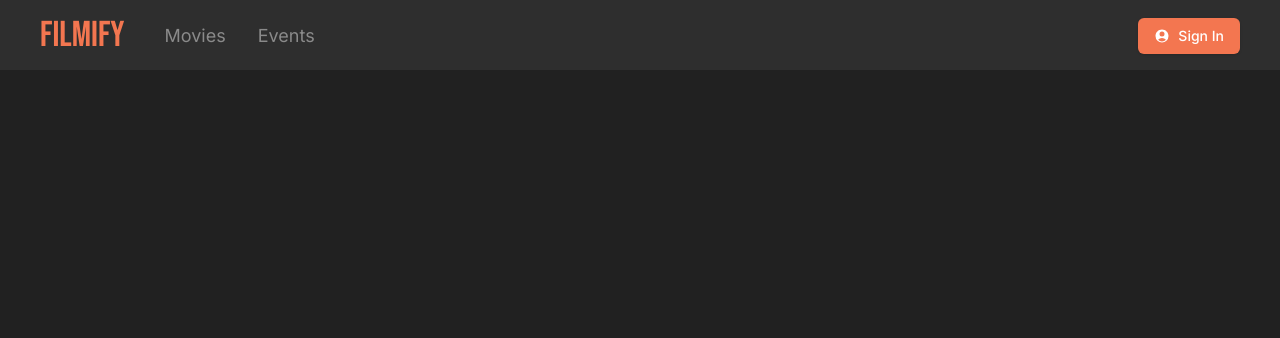
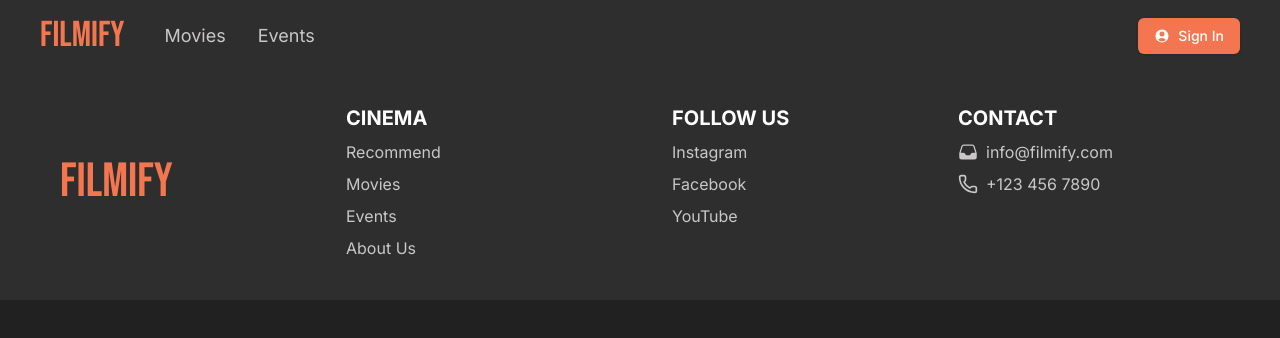
Before and after one commit to SaraMecinovic1/Filmify-project, a React (Vite) app: page /events in a window 1280 px wide. Shown: the top 338 px of the page. Built offline with nearby package versions, Linux system fonts and the light colour scheme; the HTML template or start-up script is replaced by a standard one.

Commit message:
footer is done

```diff
--- a/src/App.tsx
+++ b/src/App.tsx
@@ -4,6 +4,7 @@ import NavBar from "./component/Navbar";
 import Home from "./pages/Home/Home";
 import Films from "./pages/Films/Films";
 import Events from "./pages/EventsPage/Event";
+import Footer from "./component/Footer";
 
 function App() {
   return (
@@ -11,9 +12,10 @@ function App() {
       <NavBar />
       <Routes>
         <Route path="/" element={<Home />} />
-        <Route path="/films" element={<Films />} />
+        <Route path="/movies" element={<Films />} />
         <Route path="/events" element={<Events />} />
       </Routes>
+      <Footer />
     </div>
   );
 }
--- /dev/null
+++ b/src/component/Footer/index.tsx
@@ -0,0 +1,71 @@
+import { InboxIcon } from "@heroicons/react/24/solid";
+import { Phone } from "lucide-react";
+import { Link } from "react-router-dom";
+
+function Footer() {
+  return (
+    <div className="w-full mt-10 mb-8 p-10 bg-[#2e2e2e] grid grid-cols-2 sm:grid-cols-2  md:grid-cols-4 gap-6">
+      <div className="w-full h-full flex items-center ml-5">
+        <Link to="/" className="text-secondary text-5xl font-bebas">
+          FILMIFY
+        </Link>
+      </div>
+
+      {/* Navigation Links */}
+      <div className="space-y-2">
+        <h1 className="text-accent font-bold text-xl">CINEMA</h1>
+        <Link
+          to="/"
+          className="text-textColor block  hover:text-secondary cursor-pointer"
+        >
+          Recommend
+        </Link>
+        <Link
+          to="/movies"
+          className="text-textColor block  hover:text-secondary cursor-pointer"
+        >
+          Movies
+        </Link>
+        <Link
+          to="/events"
+          className="text-textColor block  hover:text-secondary cursor-pointer"
+        >
+          Events
+        </Link>
+        <Link
+          to="/contactus"
+          className="text-textColor block  hover:text-secondary cursor-pointer"
+        >
+          About Us
+        </Link>
+      </div>
+
+      <div className="space-y-2 ml-5 sm:ml-5">
+        <h1 className="text-accent font-bold text-xl">FOLLOW US</h1>
+        <p className="text-textColor hover:text-secondary cursor-pointer">
+          Instagram
+        </p>
+        <p className="text-textColor  hover:text-secondary cursor-pointer">
+          Facebook
+        </p>
+        <p className="text-textColor  hover:text-secondary cursor-pointer">
+          YouTube
+        </p>
+      </div>
+
+      <div className="space-y-2">
+        <h1 className="text-accent font-bold text-xl">CONTACT</h1>
+        <p className="text-textColor flex items-center gap-2 cursor-pointer  hover:text-secondary">
+          <InboxIcon className="w-5 h-4.5 text-textColor " />
+          info@filmify.com
+        </p>
+        <p className="text-textColor flex items-center gap-2 cursor-pointer  hover:text-secondary">
+          <Phone className="w-5 h-4.2 text-textColor" />
+          +123 456 7890
+        </p>
+      </div>
+    </div>
+  );
+}
+
+export default Footer;
--- a/tailwind.config.js
+++ b/tailwind.config.js
@@ -9,7 +9,7 @@ export default {
         secondary: "#f37650",
         accent: "#ffffff",
         backgrounColor: "#ede7f6",
-        textColor: "#8a8a8a ",
+        textColor: "#c9c7c7 ",
       },
     },
     fontFamily: {
```
